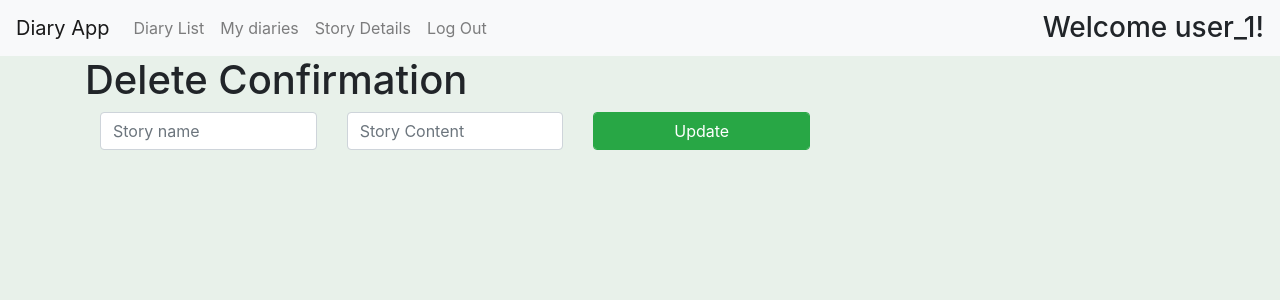
After one commit to Thanhtran34/diary_app, a Flask app: page /update in a window 1280 px wide. The commit adds this page. Shown: the top 300 px of the page. Run offline with Flask 2, Linux system fonts and the light colour scheme; the visitor is signed in with stand-in values (Sample User, id 1); data comes from the database, SQL or seed files in the repository.

Commit message:
fix update

```diff
--- a/diary/app.py
+++ b/diary/app.py
@@ -157,6 +157,21 @@ def delete():
     except:
         return 'There was an error while deleting this diary'
 
+@app.route('/update', methods=['GET','POST'])
+def update():
+    try:
+        if g.user is None:
+          return redirect(url_for('login'))
+
+        if request.method == 'POST':
+            name = request.form['story_name']
+            content = request.form['story_content']
+            db.update_story_content(name, content)
+            return redirect(url_for('diaries'))
+        return render_template('update.html')
+    except:
+        return 'There was an error while updating this diary'
+
 @app.route('/story_detail')
 def story_detail():
     if g.user is None:
--- a/diary/db.py
+++ b/diary/db.py
@@ -87,3 +87,7 @@ class Database:
     def delete_diary_type(self,name, working_day):
         self.cursor.execute(f"DELETE diary_type, story  FROM diary_type INNER JOIN  story ON story.story_id = diary_type.story_id WHERE story.name = '{name}' AND diary_type.working_day = {working_day};")
         self.connection.commit()
+
+    def update_story_content(self, name, content):
+        self.cursor.execute(f"UPDATE story  SET story.content = '{content}' WHERE story.name = '{name}';")
+        self.connection.commit()
--- /dev/null
+++ b/diary/templates/update.html
@@ -0,0 +1,20 @@
+{% extends 'base.html' %}
+{% block header %}
+  <h1>{% block title %}Delete Confirmation{% endblock %}</h1>
+{% endblock %}
+
+{% block content %}
+<form method="POST" class="col-8">
+  <div class="row">
+  <div class="col">
+      <input type="text" class="form-control" name="story_name" id="story_name" placeholder="Story name" required>
+  </div>
+  <div class="col">
+      <input type="text" class="form-control" name="story_content" id="story_content" placeholder="Story Content" required>
+  </div>
+  <div class="col">
+      <input type="submit" class="form-control btn btn-success" value="Update">
+  </div>
+  </div>
+</form>
+{% endblock %}
```
Also changed, not shown: diary/templates/diary.html (+4 -3 lines).
